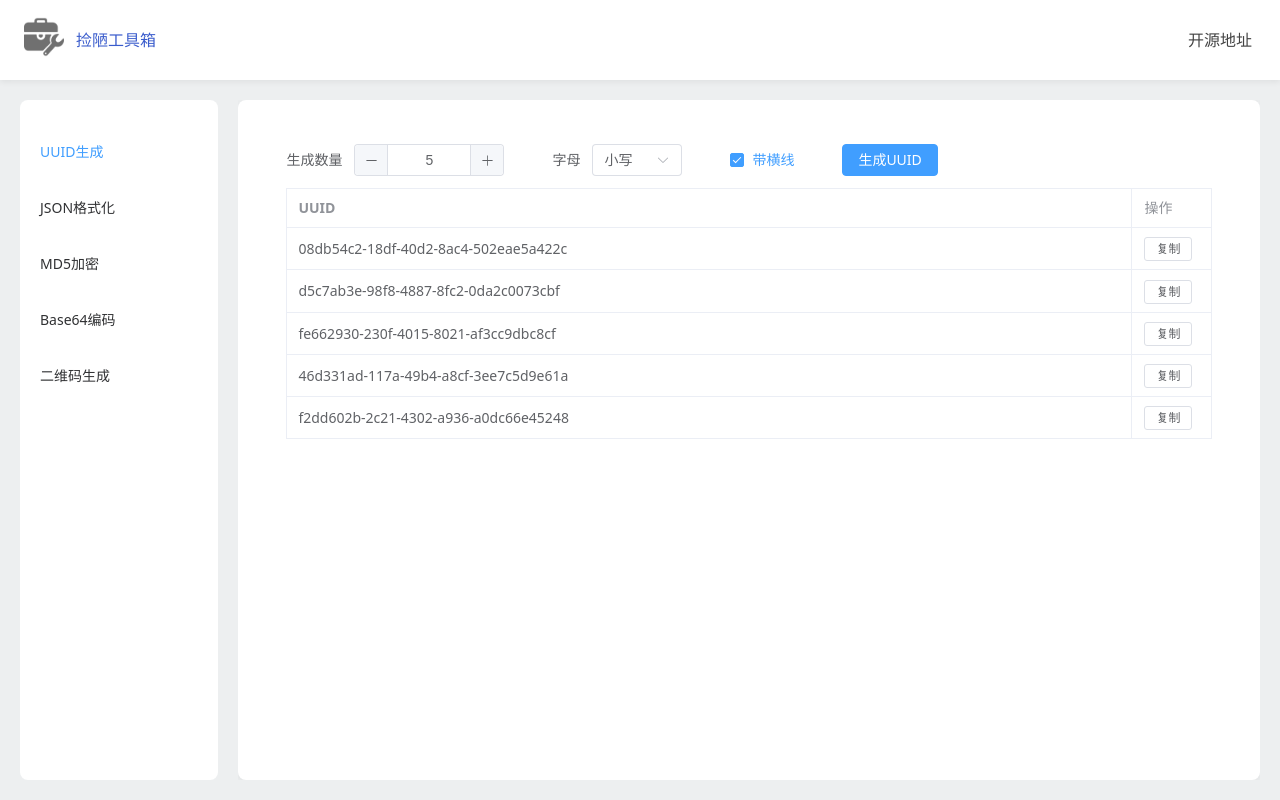
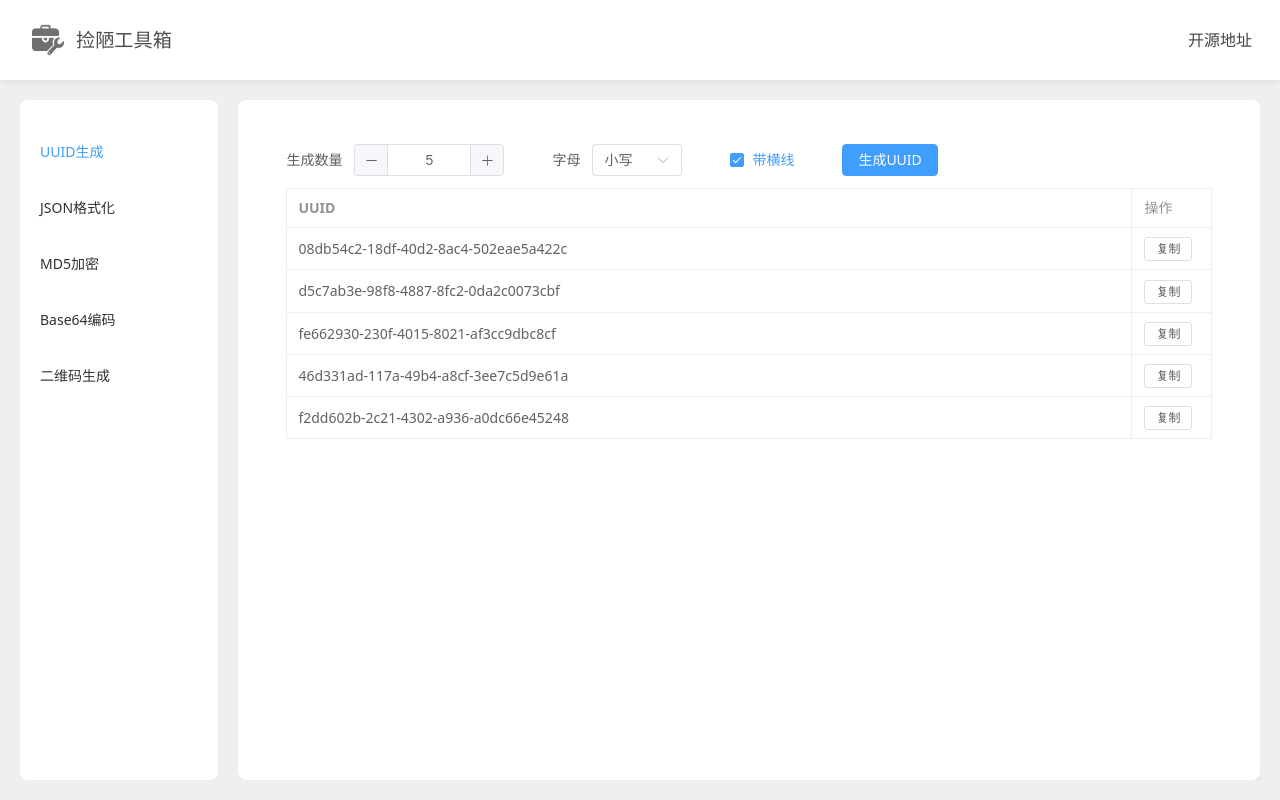
Before and after one commit to ingrun/js-tool, a Vue app: page / in a window 1280 px wide. Built offline with nearby package versions, Linux system fonts and the light colour scheme.

Commit message:
调整标题样式

```diff
--- a/src/App.vue
+++ b/src/App.vue
@@ -20,10 +20,12 @@ const currentTool = ref("UUID");
 <template>
   <el-container class="app-layout">
     <el-header class="header">
-      <div class="header-logo">
-        <img src="./assets/tool-logo.png"></img>
+      <div class="header-title">
+        <div class="header-logo">
+          <img src="./assets/tool-logo.png"></img>
+        </div>
+        <div class="header-name">捡陋工具箱</div>
       </div>
-      <div class="header-name">捡陋工具箱</div>
       <div class="header-nav">
         <a
           href="https://gitee.com/ingrun/js-tools"
@@ -84,13 +86,26 @@ const currentTool = ref("UUID");
   top: 0;
   z-index: 10;
 }
+
+.header-title{
+  display: flex;
+  align-items: center;
+  color: #222;
+  font-size: 1.2em;
+  margin-left: 8px;
+}
+
 .header-logo img{
-  width: 40px;
-  height: 40px;
+  width: 32px;
+  height: 32px;
   margin-right: 12px;
+  vertical-align: middle;
 }
+
 .header-name {
-  color: #3a5ccc;
+  color: #4c4c50;
+  font-weight: bolder;
+  line-height: 1;
 }
 .content-row {
   flex: 1;
```
